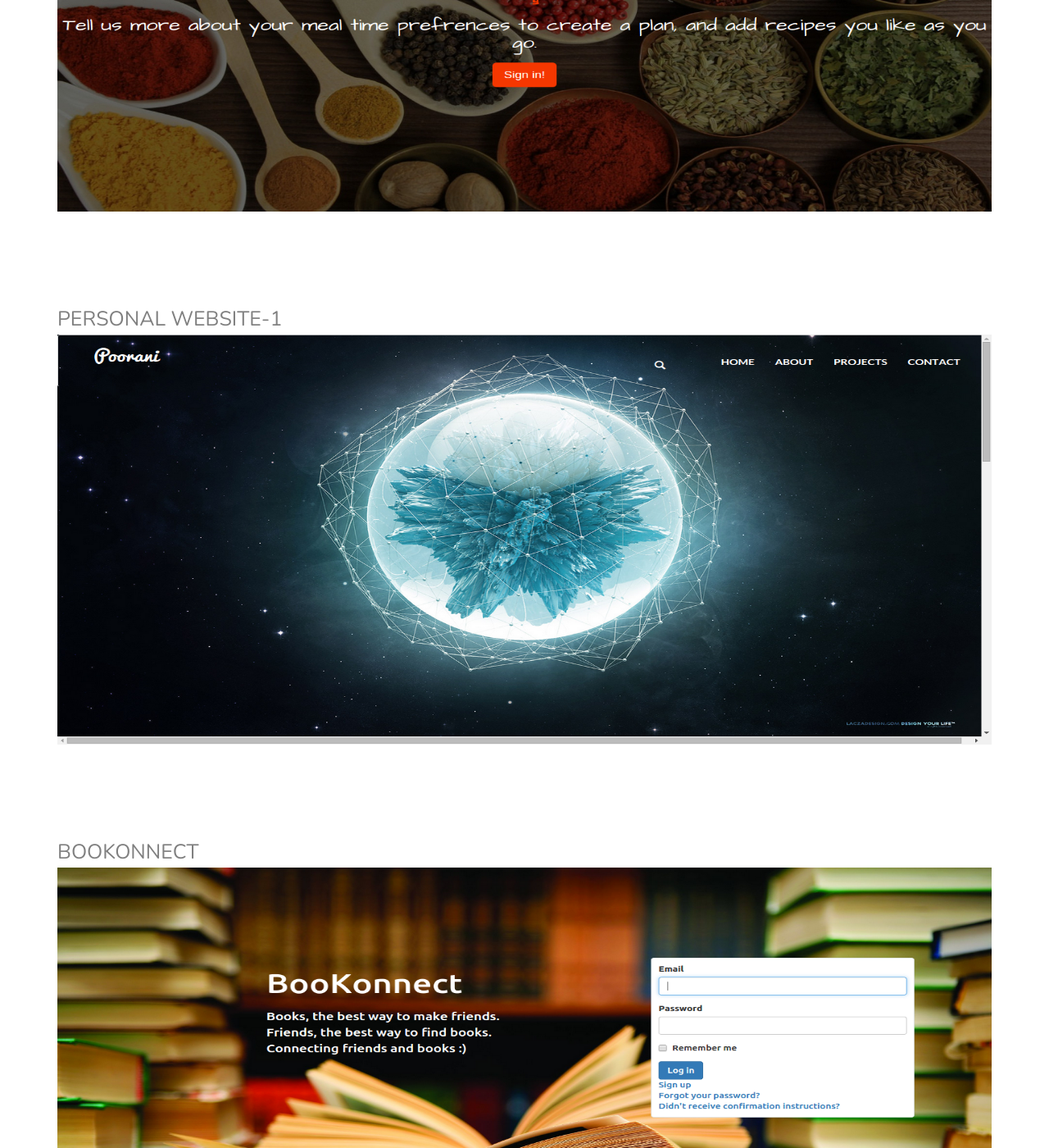
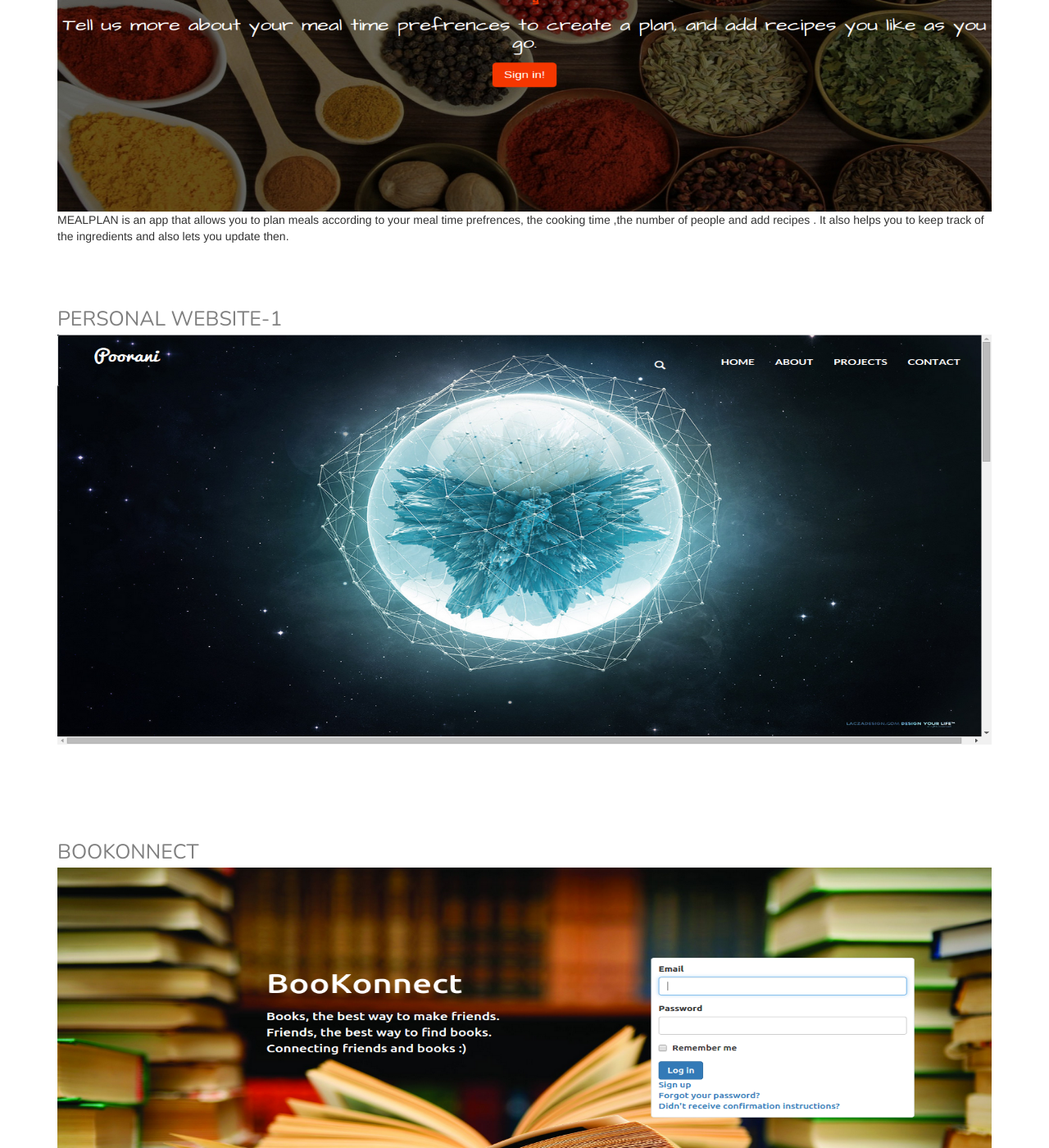
Before and after one commit to poorani11/poorani11.github.io, a Jekyll site: the page built from work.html, in a window 1280 px wide and 1400 px high, scrolled down 479 px. Shown: the whole window at 82% size. Built offline with Jekyll 4.4.1, drawn with Linux system fonts in a browser that asks for light colours; nearby versions of some CDN libraries; some of the changed text lies outside the part shown.

Commit message:
modyfying the website

```diff
--- a/index.html
+++ b/index.html
@@ -3,7 +3,6 @@ layout: default
 ---
 
 <div class="profile_body">
-  <div class="hero">I'm Awesome, and I know it!</div>
 </div>
 <section>
   <div class='desicontainer'>
--- a/work.html
+++ b/work.html
@@ -3,7 +3,9 @@ layout: default
 ---
 <div class="container cntr">
   <a href="http://planmeals.herokuapp.com" target="_blank"><span class="heading">MEALPLAN<span></a>
-  <img class ="image" src="/images/Screenshot%20from%202015-02-19%2017:55:23.png" alt="contact image">
+  <img class ="image" src="/images/Screenshot%20from%202015-02-19%2017:55:23.png" alt="contact image"
+  <h3>MEALPLAN is an app that allows you to plan meals according to your meal time prefrences, the cooking
+   time ,the number of people and add recipes . It also helps you to keep track of the ingredients and  also lets you update then.</h3>
 </div>
 <div class=" container container1">
  <a href="http://poorani.herokuapp.com" target="_blank"><span class="heading">PERSONAL WEBSITE-1<span></a>
@@ -12,6 +14,7 @@ layout: default
 <div class=" container container1">
   <a href="http://bookonnect.herokuapp.com " target="_blank"><span class="heading">BOOKONNECT<span></a>
  <img class ="image" src="/images/Screenshot%20from%202015-02-19%2018:00:18.png" alt="contact image">
+ <h3>BOOKONNECT is an app that allows you to know the books possesssed by people in the same college and lets you share your books with the others</h3>
 </div>
 </div>
 
```
